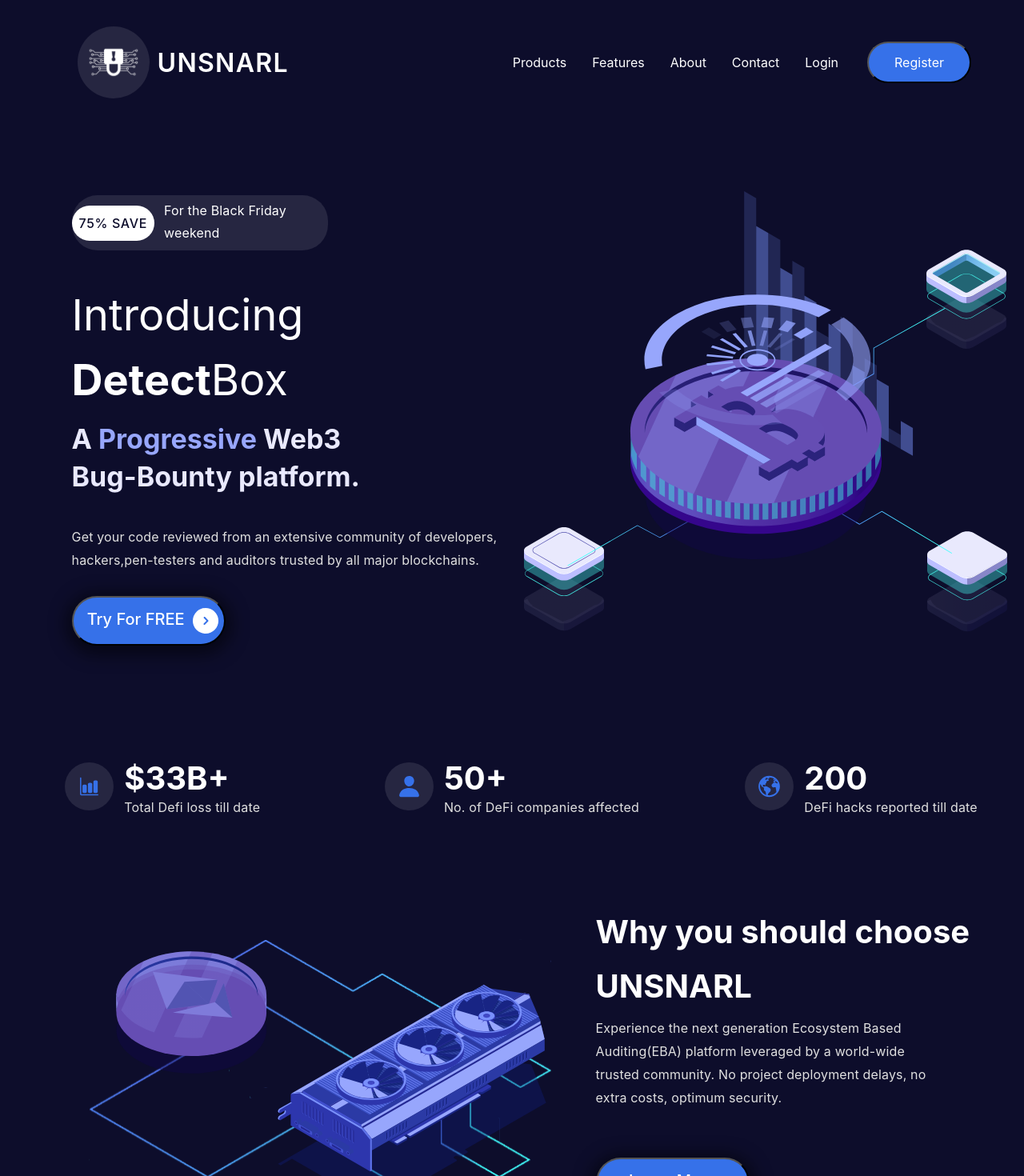
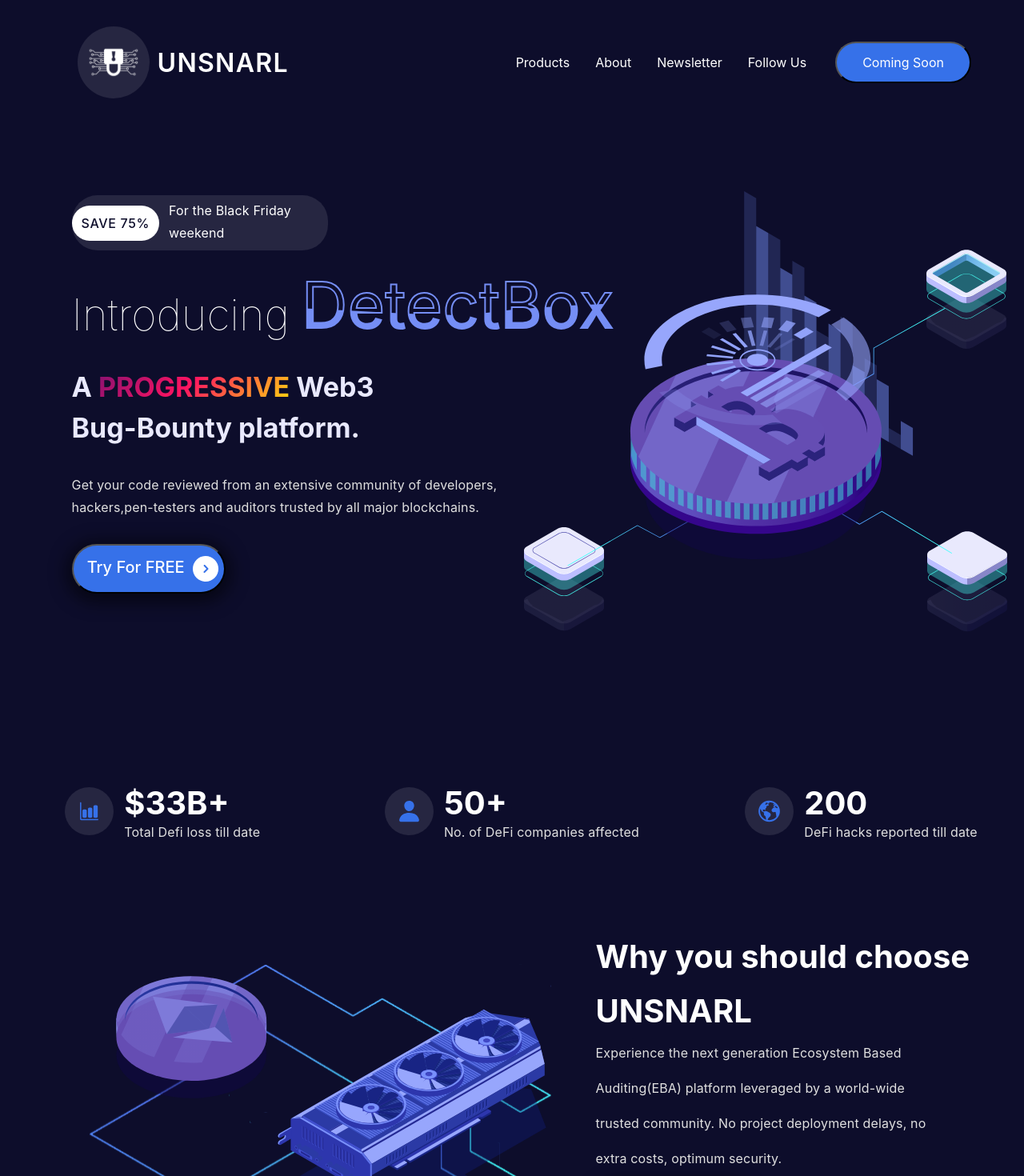
Before and after one commit to UNSNARL/Landing_Page, a Next.js app: page / in a window 1280 px wide. Shown: the top 1470 px of the page at 80% size. Built offline with nearby package versions, Linux system fonts and the light colour scheme.

Commit message:
css updated

```diff
--- a/components/Header.js
+++ b/components/Header.js
@@ -19,19 +19,16 @@
         <a className="nav-link mx-2 text-white" href="#">Products </a>
       </li>
       <li className="nav-item">
-        <a className="nav-link mx-2 text-white" href="#">Features </a>
-      </li>
-      <li className="nav-item">
         <a className="nav-link mx-2 text-white" href="#">About </a>
       </li>
       <li className="nav-item">
-        <a className="nav-link mx-2 text-white" href="#">Contact </a>
+        <a className="nav-link mx-2 text-white" href="#">Newsletter </a>
       </li>
       <li className="nav-item">
-        <a className="nav-link mx-2 text-white" href="#">Login </a>
+        <a className="nav-link mx-2 text-white" href="#">Follow Us </a>
       </li>
     </ul>
-    <button className={styles.button}>Register</button>
+    <button className={styles.button}>Coming Soon</button>
   </div>
 </nav>
     </div>
--- a/components/How.js
+++ b/components/How.js
@@ -23,7 +23,7 @@
 
   return (
     <div className={styles.container}>
-      <h1 className={styles.heading1}>How to we work</h1>
+      <h1 className={styles.heading1}>How do we work</h1>
       <h1 className={styles.heading2}>Our System and Journey</h1>
 
       <div class="row">
@@ -106,7 +106,7 @@
       <div class="row mt-5">
         <div class="col-12 col-md-6 mb-3 ">
           <div>
-            <img className={styles.img5} src="process.png" />
+            <img className={styles.img5} src="Group112.png" />
           </div>
         </div>
 
--- a/components/Intro.js
+++ b/components/Intro.js
@@ -9,13 +9,19 @@
           <div class={styles.left1}>
             <div className={styles.box1}>
                 <div className={styles.box2}>
-                    75% SAVE
+                    SAVE 75%
                 </div>
                 <h1 className={styles.heading3}>
                     For the Black Friday weekend
                 </h1>
             </div>
-            <h1 className={styles.heading1}>Introducing <b>Detect</b>Box</h1>
+            <div class={styles.detectt}>
+            <span className={styles.heading5}>Introducing</span>
+            <div className={styles.heading1}>
+              <span>DetectBox</span>
+              <span>DetectBox</span>
+            </div>
+            </div>
             <p className={styles.para1}>A <span className={styles.para2}>Progressive</span> Web3</p>
             <p className={styles.para11}>Bug-Bounty platform.</p>
             <p className={styles.para3}>Get your code reviewed from an extensive community of developers, </p>
@@ -71,11 +77,11 @@
           <div class={styles.left2}>
             <h1 className={styles.heading2}> Why you should choose  </h1>
             <h1 className={styles.heading2}> UNSNARL </h1>
-            <p className={styles.para3}>Experience the next generation Ecosystem Based </p>
-            <p className={styles.para31}>Auditing(EBA) platform leveraged by a world-wide </p>
-            <p className={styles.para32}>trusted community. No project deployment delays, no </p>
-            <p className={styles.para33}>extra costs, optimum security. </p>
-            <button class={styles.trial}>
+            <p className={styles.para33}>Experience the next generation Ecosystem Based </p>
+            <p className={styles.para331}>Auditing(EBA) platform leveraged by a world-wide </p>
+            <p className={styles.para332}>trusted community. No project deployment delays, no </p>
+            <p className={styles.para333}>extra costs, optimum security. </p>
+            <button class={styles.trial1}>
                     <p className={styles.trialtext}>Learn More</p>
             </button>
           </div>
--- a/styles/How.module.css
+++ b/styles/How.module.css
@@ -45,15 +45,15 @@
 }
 
 .img4{
-    margin-left: 17vw;
+    margin-left: 10vw;
     border: none;
 }
 
 
 .img5{
-    margin-left: 17vw;
+    margin-left: 10vw;
     border: none;
-    width: 80%;
+    width: 70%;
 }
 
 .button{
@@ -64,7 +64,7 @@
     padding: 16px 32px;
     gap: 24px;
     color: #FFFFFF;
-    margin-left: 18vw;
+    margin-left: 11vw;
     border: none;
     margin-top: 25px;
     transform: translateY(-7vh);
@@ -88,7 +88,7 @@
     padding: 16px 32px;
     gap: 24px;
     color: #FFFFFF;
-    margin-left: 31vw;
+    margin-left: 28vw;
     border: none;
     margin-top: 25px;
     transform: translateY(-7vh);
@@ -146,7 +146,7 @@
 }
 
 .table{
-    transform: translateX(10vw);
+    transform: translateX(6vw);
 }
 
 .box1{
@@ -155,8 +155,7 @@
     backdrop-filter: blur(25px);
     border-radius: 15px;
     padding: 5vh;
-    margin-left: 6vw;
-    margin-right: 6vw;
+    margin-right: 10vw;
 }
 
 .box2{
@@ -164,7 +163,8 @@
     background: linear-gradient(180deg, rgba(255, 255, 255, 0.03) -30.29%, rgba(255, 255, 255, 0) 144.92%);
     backdrop-filter: blur(25px);
     border-radius: 15px;
-    margin-left: 15vw;
+    margin-left: 10vw;
+    margin-right: 2vw;
     padding: 5vh;
 }
 
@@ -247,7 +247,6 @@
 }
 
 
-
 .subscribe{
     background: #FFFFFF;
 border-radius: 32px;
--- a/styles/Intro.module.css
+++ b/styles/Intro.module.css
@@ -26,6 +26,19 @@
 justify-content: center;
 align-items: center;
 text-align: center;
+transform: translateY(-12vh);
+}
+
+.trial1{
+    display: flex;
+    background: #3671E9;
+box-shadow: 0px 4px 20px 8px rgba(0, 0, 0, 0.5);
+border-radius: 32px;
+color: #fff;
+width: 15vw;
+justify-content: center;
+align-items: center;
+text-align: center;
 }
 
 .trialtext{
@@ -42,14 +55,22 @@
 transform: translateY(6px);
 }
 
-.heading1{
+.heading1 span {
+    color: #fff;
+    font-size: 5em;
+    position: absolute;
+    transform: translateY(-4vh);
+    margin-left: 15px;
+}
 
-    font-style: normal;
-font-weight: 400;
-font-size: 54px;
-line-height: 150%;
-color: #FFFFFF;
+.heading1 span:nth-child(1) {
+    color: transparent;
+    -webkit-text-stroke: 2px #758EF5;
+}
 
+.heading1 span:nth-child(2) {
+    color: #758EF5;
+    animation: animate 4s ease-in-out infinite;
 }
 
 .para1{
@@ -58,6 +79,7 @@
 font-size: 34px;
 line-height: 150%;
 color: #E9E9FE;
+transform: translateY(-12vh);
 }
 
 .para11{
@@ -66,14 +88,51 @@
 font-size: 34px;
 line-height: 150%;
 color: #E9E9FE;
-transform: translateY(-20px);
+transform: translateY(-14vh);
 }
 
 .para2{
-    color: #97A6FC;
+    text-transform: uppercase;
+    background-image: linear-gradient(
+      -225deg,
+      #d0aa1e 0%,
+      #44107a 29%,
+      #ff1361 67%,
+      #fff800 100%
+    );
+    background-size: auto auto;
+    background-clip: border-box;
+    background-size: 200% auto;
+    color: #fff;
+    background-clip: text;
+    text-fill-color: transparent;
+    -webkit-background-clip: text;
+    -webkit-text-fill-color: transparent;
+    animation: textclip 2s linear infinite;
+    display: inline-block;
+    margin-top: 15vh;
 }
 
 .para3{
+    font-style: normal;
+font-weight: 400;
+font-size: 16px;
+line-height: 28px;
+letter-spacing: 0.01em;
+color: #E0E0E0;
+transform: translateY(-12vh);
+}
+
+.para33{
+    font-style: normal;
+font-weight: 400;
+font-size: 16px;
+line-height: 28px;
+letter-spacing: 0.01em;
+color: #E0E0E0;
+}
+
+.para333{
     font-style: normal;
 font-weight: 400;
 font-size: 16px;
@@ -89,8 +148,18 @@
 line-height: 28px;
 letter-spacing: 0.01em;
 color: #E0E0E0;
-transform: translateY(-15px);
+transform: translateY(-14vh);
 }
+
+.para331{
+    font-style: normal;
+font-weight: 400;
+font-size: 16px;
+line-height: 28px;
+letter-spacing: 0.01em;
+color: #E0E0E0;
+}
+
 
 .para32{
     font-style: normal;
@@ -102,14 +171,23 @@
 transform: translateY(-30px);
 }
 
-.para33{
+.para332{
     font-style: normal;
 font-weight: 400;
 font-size: 16px;
 line-height: 28px;
 letter-spacing: 0.01em;
 color: #E0E0E0;
-transform: translateY(-45px);
+}
+
+
+.para333{
+    font-style: normal;
+font-weight: 400;
+font-size: 16px;
+line-height: 28px;
+letter-spacing: 0.01em;
+color: #E0E0E0;
 }
 
 .heading2{
@@ -145,7 +223,7 @@
     order: 0;
     flex-grow: 0;
     min-width: 7vw;
-    padding: 10px 9px 10px 9px;
+    padding: 10px 12px 10px 12px;
 }
 
 .heading3{
@@ -198,3 +276,51 @@
     margin-top: 15vh;
     margin-left: 7vw;
 }
+
+@keyframes textclip {
+    to {
+      background-position: 200% center;
+    }
+}
+
+@keyframes animate {
+    0%,
+    100% {
+      clip-path: polygon(
+        0% 45%,
+        16% 44%,
+        33% 50%,
+        54% 60%,
+        70% 61%,
+        84% 59%,
+        100% 52%,
+        100% 100%,
+        0% 100%
+      );
+    }
+
+    50% {
+      clip-path: polygon(
+        0% 60%,
+        15% 65%,
+        34% 66%,
+        51% 62%,
+        67% 50%,
+        84% 45%,
+        100% 46%,
+        100% 100%,
+        0% 100%
+      );
+    }
+}
+
+.heading5{
+    font-style: normal;
+    font-weight: 100;
+    font-size: 54px;
+    color: #FFFFFF;
+}
+
+.detectt{
+    display: inline-flex;
+}
```
Also changed, not shown: public/Group112.png (added).
